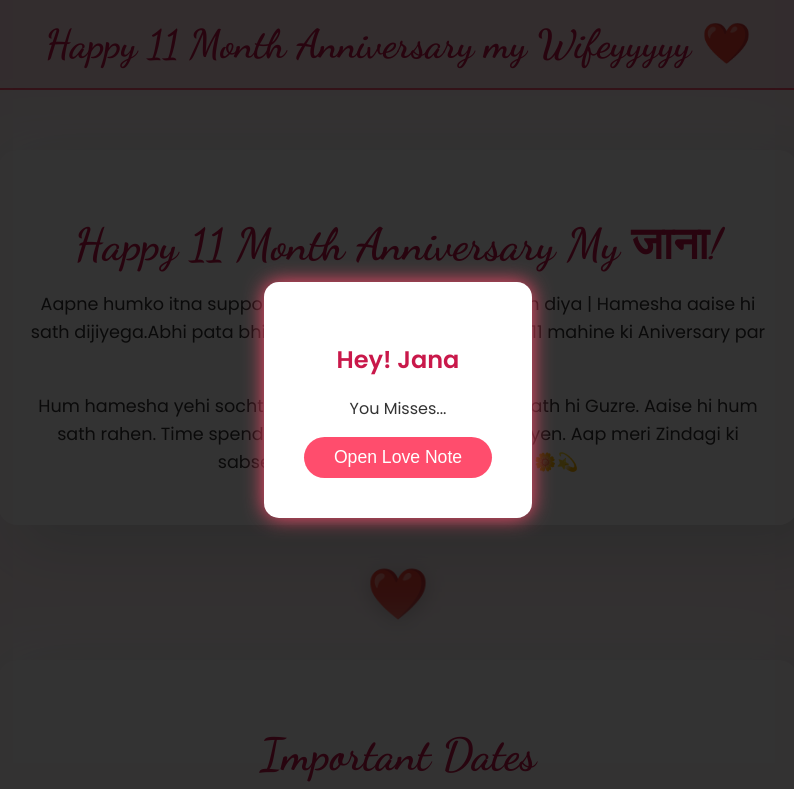
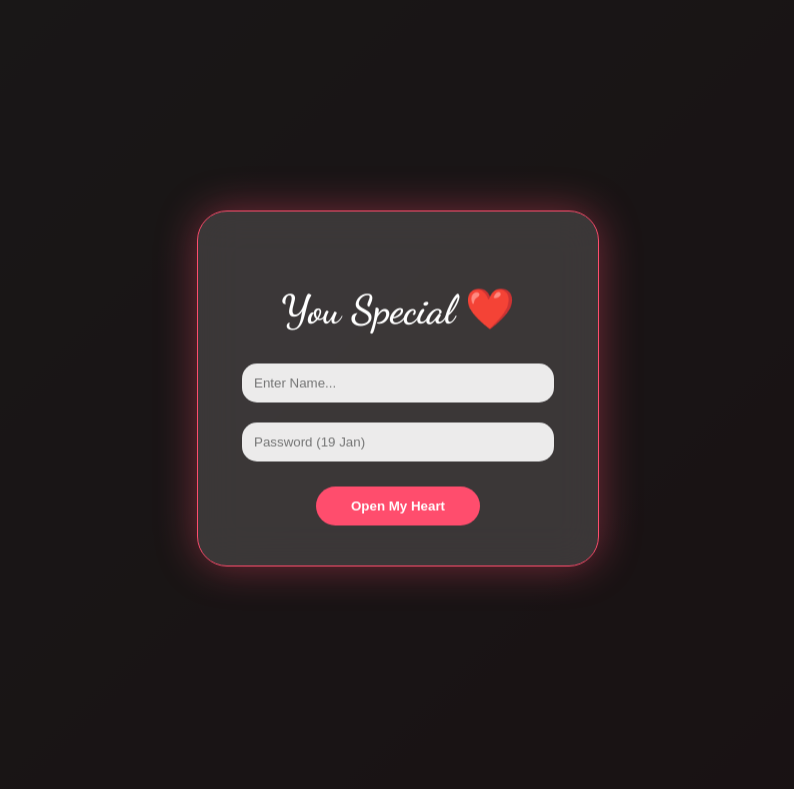
Before and after one commit to Munnu-gif/11-Month-special-, a plain HTML site: page index.html in a window 1280 px wide. Shown: the top 789 px of the page, without its empty margins (242-1036 px from the left). Drawn offline with nearby package versions, Linux system fonts and the light colour scheme.

Commit message:
Update index.html

```diff
--- a/index.html
+++ b/index.html
@@ -4,157 +4,137 @@
     <meta charset="UTF-8">
     <meta name="viewport" content="width=device-width, initial-scale=1.0">
     <title>Happy 11 Month Anniversary Bebe</title>
+    <link href="https://fonts.googleapis.com/css2?family=Dancing+Script:wght@700&family=Poppins:wght@300;400;600&display=swap" rel="stylesheet">
+
     <style>
-        @import url('https://fonts.googleapis.com/css2?family=Poppins:wght@300;400;600&family=Dancing+Script:wght@700&display=swap');
-
         :root {
             --primary-pink: #ff4d6d;
             --dark-pink: #c9184a;
-            --bg-color: #fff0f3;
+            --soft-pink: #ffb3c1;
+            --glass: rgba(255, 255, 255, 0.2);
         }
 
-        body {
-            margin: 0;
-            padding: 0;
+        body, html {
+            margin: 0; padding: 0;
             font-family: 'Poppins', sans-serif;
-            background-color: var(--bg-color);
+            background: #fff0f3;
             overflow-x: hidden;
-            color: #333;
+            scroll-behavior: smooth;
         }
 
         /* Sparkles & Hearts Background */
         #particles-js {
-            position: fixed;
-            width: 100%;
-            height: 100%;
-            z-index: -1;
+            position: fixed; width: 100%; height: 100%;
+            z-index: -1; top: 0; left: 0;
+            background: linear-gradient(135deg, #fff0f3 0%, #ffb3c1 100%);
         }
 
-        /* Top Header */
-        .top-header {
-            text-align: center;
-            padding: 20px;
-            background: rgba(255, 77, 109, 0.1);
-            font-family: 'Dancing Script', cursive;
-            font-size: 2.5rem;
-            color: var(--dark-pink);
-            border-bottom: 2px solid var(--primary-pink);
+        /* LOGIN POPUP (Babal Interface) */
+        #login-overlay {
+            position: fixed; top: 0; left: 0; width: 100%; height: 100%;
+            background: rgba(0,0,0,0.9);
+            display: flex; justify-content: center; align-items: center;
+            z-index: 9999;
         }
 
-        /* Hero Section */
-        .container {
-            max-width: 800px;
-            margin: 0 auto;
-            padding: 20px;
+        .login-box {
+            background: rgba(255, 255, 255, 0.15);
+            backdrop-filter: blur(20px);
+            padding: 40px; border-radius: 30px;
+            text-align: center; border: 1px solid var(--primary-pink);
+            box-shadow: 0 0 40px rgba(255, 77, 109, 0.4);
+            width: 320px;
+            transform: translateY(0);
+            animation: float 3s ease-in-out infinite;
         }
 
-        /* 3D Box Style */
+        .login-box h2 {
+            color: white; font-family: 'Dancing Script', cursive;
+            font-size: 2.5rem; margin-bottom: 20px;
+        }
+
+        .login-box input {
+            width: 90%; padding: 12px; margin: 10px 0;
+            border: none; border-radius: 15px;
+            background: rgba(255,255,255,0.9); outline: none;
+        }
+
+        .login-box button {
+            background: var(--primary-pink); color: white; border: none;
+            padding: 12px 35px; border-radius: 25px; cursor: pointer;
+            font-weight: bold; margin-top: 15px; transition: 0.3s;
+        }
+
+        /* MAIN CONTENT */
+        .main-content { display: none; }
+
+        .top-header {
+            text-align: center; padding: 30px;
+            background: rgba(255, 77, 109, 0.15);
+            backdrop-filter: blur(10px);
+            font-family: 'Dancing Script', cursive; font-size: 2.8rem;
+            color: var(--dark-pink); border-bottom: 2px solid var(--primary-pink);
+        }
+
+        .container { max-width: 700px; margin: auto; padding: 20px; }
+
+        /* 3D Glass Card Effect */
         .glass-card {
             background: rgba(255, 255, 255, 0.8);
-            backdrop-filter: blur(10px);
-            border-radius: 20px;
-            padding: 30px;
-            margin: 40px 0;
-            box-shadow: 20px 20px 60px #d9d9d9, -20px -20px 60px #ffffff;
-            transform-style: preserve-3d;
-            transition: transform 0.5s;
-            border: 1px solid rgba(255, 255, 255, 0.3);
+            backdrop-filter: blur(15px);
+            border-radius: 25px; padding: 30px;
+            margin: 50px 0; position: relative;
+            box-shadow: 20px 20px 60px rgba(0,0,0,0.05), -10px -10px 40px rgba(255,255,255,0.8);
+            transition: 0.5s; transform-style: preserve-3d;
+            border: 1px solid rgba(255,255,255,0.4);
         }
 
         .glass-card:hover {
-            transform: perspective(1000px) rotateX(5deg) rotateY(5deg);
+            transform: perspective(1000px) rotateX(5deg) rotateY(2deg);
         }
 
-        /* Popup Logic */
-        .overlay {
-            position: fixed;
-            top: 0; left: 0; width: 100%; height: 100%;
-            background: rgba(0,0,0,0.8);
-            display: flex;
-            justify-content: center;
-            align-items: center;
-            z-index: 1000;
-        }
-        .popup {
-            background: white;
-            padding: 40px;
-            border-radius: 15px;
-            text-align: center;
-            box-shadow: 0 0 20px var(--primary-pink);
-        }
-        .popup h2 { color: var(--dark-pink); }
-        .popup button {
-            background: var(--primary-pink);
-            color: white;
-            border: none;
-            padding: 10px 30px;
-            border-radius: 25px;
-            cursor: pointer;
-            font-size: 1.1rem;
+        .tilted { transform: perspective(1000px) rotateZ(-2deg); }
+
+        .section-title {
+            text-align: center; font-family: 'Dancing Script', cursive;
+            font-size: 2.5rem; color: var(--dark-pink); margin-bottom: 20px;
         }
 
-        /* Sections */
-        h2.section-title {
-            text-align: center;
-            font-family: 'Dancing Script', cursive;
-            font-size: 2.8rem;
-            color: var(--dark-pink);
-            margin-bottom: 10px;
+        /* Elements Styling */
+        .item {
+            background: white; padding: 15px; border-radius: 15px;
+            margin: 10px 0; border-left: 6px solid var(--primary-pink);
+            box-shadow: 5px 5px 15px rgba(0,0,0,0.02);
+            font-size: 1.1rem; display: flex; justify-content: space-between;
         }
 
-        .date-box, .fav-box {
-            display: flex;
-            flex-direction: column;
-            gap: 15px;
+        .heart-3d {
+            font-size: 60px; position: absolute; top: -45px; left: 42%;
+            filter: drop-shadow(0 10px 15px rgba(255, 77, 109, 0.3));
+            animation: float 3s ease-in-out infinite;
         }
 
-        .item {
-            background: white;
-            padding: 15px;
-            border-radius: 15px;
-            border-left: 5px solid var(--primary-pink);
-            box-shadow: 5px 5px 15px rgba(0,0,0,0.05);
-            font-size: 1.1rem;
-        }
-
-        .heart-icon {
-            font-size: 50px;
-            text-align: center;
-            display: block;
-            margin-bottom: -20px;
-            filter: drop-shadow(0 5px 10px rgba(0,0,0,0.2));
+        @keyframes float {
+            0%, 100% { transform: translateY(0); }
+            50% { transform: translateY(-15px); }
         }
 
         .shayari-box {
-            font-style: italic;
-            text-align: center;
-            font-size: 1.3rem;
-            line-height: 1.8;
-            color: #444;
+            text-align: center; font-style: italic; font-size: 1.3rem;
+            line-height: 1.8; color: #444; padding: 20px;
+            border: 2px dashed var(--primary-pink); border-radius: 20px;
         }
 
-        .wish-text {
-            line-height: 1.6;
-            font-size: 1.1rem;
-            text-align: center;
+        /* Babal Thank You UI Box */
+        .thank-you-box {
+            background: var(--dark-pink); color: white;
+            padding: 40px; border-radius: 30px; text-align: center;
+            margin-top: 60px; border: 5px solid var(--primary-pink);
+            box-shadow: 0 15px 40px rgba(201, 24, 74, 0.4);
         }
 
-        footer {
-            text-align: center;
-            padding: 50px;
-            background: var(--dark-pink);
-            color: white;
-            border-radius: 50px 50px 0 0;
-            margin-top: 50px;
-        }
-
-        /* Floating Animation */
-        @keyframes float {
-            0% { transform: translateY(0px); }
-            50% { transform: translateY(-10px); }
-            100% { transform: translateY(0px); }
-        }
-        .floating { animation: float 3s ease-in-out infinite; }
+        .thank-you-box h2 { font-family: 'Dancing Script', cursive; font-size: 3.5rem; margin: 0; }
+        .thank-you-box p { font-size: 1.2rem; margin-top: 10px; opacity: 0.9; }
 
     </style>
 </head>
@@ -162,90 +142,98 @@
 
 <div id="particles-js"></div>
 
-<div class="overlay" id="overlay">
-    <div class="popup">
-        <h2>Hey! Jana </h2>
-        <p>You Misses...</p>
-        <button onclick="closePopup()">Open Love Note</button>
+<div id="login-overlay">
+    <div class="login-box">
+        <h2>You Special ❤️</h2>
+        <input type="text" id="userName" placeholder="Enter Name...">
+        <input type="password" id="userPass" placeholder="Password (19 Jan)">
+        <button onclick="checkLogin()">Open My Heart</button>
+        <p id="error" style="color:#ffb3c1; font-size: 12px; display:none; margin-top:10px;">Oops! Wrong Password Bebe.</p>
     </div>
 </div>
 
+<div class="main-content" id="mainContent">
     <div class="top-header">Happy 11 Month Anniversary my Wifeyyyyy ❤️</div>
 
     <div class="container">
 
         <div class="glass-card">
             <h2 class="section-title">Happy 11 Month Anniversary My जाना!</h2>
-        <div class="wish-text">
-            <p>Aapne humko itna support kiya, Mera hamesha itna sath diya | Hamesha aaise hi sath dijiyega.Abhi pata bhi nhi chala aur humne itni jaldi 11 mahine ki Aniversary par agaye hainnn  ❤️</p>
-            <p>Hum hamesha yehi sochte Hain ki mera har pal aapke sath  hi Guzre. Aaise hi hum sath rahen. Time spend karen Aur Life ko special banayen. Aap meri Zindagi ki sabse eham insan hain meri Hayati 🌼💫</p>
+            <div style="text-align: center; line-height: 1.8; font-size: 1.1rem;">
+                <p>Aapne humko itna support kiya, mera hamesha itna sath diya... Hamesha aise hi sath dijiyega. ❤️</p>
+                <p>Abhi pata bhi nahi chala aur hum itni jaldi <b>11 mahine</b> ki Anniversary par aa gaye hain! Hum hamesha yehi sochte hain ki mera har pal aapke sath hi guzre. Aise hi hum sath rahein, time spend karein aur life ko special banayein. Aap meri zindagi ki sabse eham insan hain, meri Hayati 🌼💫</p>
             </div>
         </div>
 
-    <span class="heart-icon floating">❤️</span>
         <div class="glass-card">
+            <span class="heart-3d">📅</span>
             <h2 class="section-title">Important Dates</h2>
-        <div class="date-box">
-            <div class="item">📅 19 January 2025</div>
-            <div class="item">💌 27 September 2024</div>
-            <div class="item">🎀 28 September 2009</div>
+            <div class="item"><span>Anniversary</span> <b>19 January 2025</b></div>
+            <div class="item"><span>Our Special Day</span> <b>27 September 2024</b></div>
+            <div class="item"><span>The Beginning</span> <b>28 September 2009</b></div>
+        </div>
+
+        <div class="glass-card tilted">
+            <span class="heart-3d">💖</span>
+            <h2 class="section-title">Your Favorite Things</h2>
+            <div class="item"><span>Color:</span> <b>Black 🖤</b></div>
+            <div class="item"><span>Drink:</span> <b>Almond Drink 🥤</b></div>
+            <div class="item"><span>Place:</span> <b>Hubby's Heart 🏠</b></div>
+            <div class="item"><span>Time:</span> <b>Time with Hubby ⏳</b></div>
+            <div class="item"><span>Person:</span> <b>Sir Jii ❤️</b></div>
+            <div class="item"><span>Food:</span> <b>Momos 🥟</b></div>
+            <div class="item"><span>Song:</span> <b>Mere Humsafar, Ek Tarfa 🎧</b></div>
+        </div>
+
+        <div class="glass-card">
+            <h2 class="section-title">Specially For You</h2>
+            <div class="shayari-box">
+                Aapki loving care aur respect ne mujhe pura badal diya,<br>
+                Aap hi meri real strength ho, mera sabse bada sahara...<br><br>
+                Suunne mein toh yeh sirf 11 mahine hain jaana,<br>
+                Magar aapne mujhe har lamha jina sikhaya!<br>
+                <br>
+                <small style="color: var(--primary-pink); font-weight: bold;">— Your Loving Hubby</small>
             </div>
         </div>
 
-    <span class="heart-icon floating">💖</span>
-    <div class="glass-card" style="transform: rotate(-2deg);">
-        <h2 class="section-title">Your Favorite Things</h2>
-        <div class="fav-box">
-            <div class="item">🖤 <b>Favorite Color:</b> Black</div>
-            <div class="item">🥤 <b>Favorite Drink:</b> Almond Drink </div>
-            <div class="item">🏠 <b>Favorite Place:</b> Hubby's Heart</div>
-            <div class="item">⏳ <b>Favorite Time:</b> Time with Hubby</div>
-            <div class="item">👤 <b>Favorite Person:</b> Sir Jii ❤️</div>
-            <div class="item">🥟 <b>Favorite Food:</b> Momos</div>
-            <div class="item">🎧 <b>Favourite song:</b>Mere Humsafar, Ek Tarfa</div>
+        <div class="thank-you-box">
+            <h2>Thank You! ❤️</h2>
+            <p>Thanks for your love, your care, and for being so supportive.</p>
+            <div style="font-size: 1.1rem; font-style: italic; margin-top: 15px;">
+                "Keep Supporting, Keep Loving & Keep Smiling"
             </div>
-        <span class="heart-icon" style="margin-top: 20px;">💘</span>
+            <div style="font-size: 2.5rem; margin-top: 20px; font-weight: bold;">U & Me Forever</div>
         </div>
 
-    <div class="glass-card">
-        <h2 class="section-title">सिर्फ तुम्हारे लिए</h2>
-        <div class="shayari-box">
-            वो पूछते हैं हमसे कि क्या हुआ है तुम्हें,<br>
-            अब कैसे बताएं उन्हें कि उनसे ही मोहब्बत हुई है!<br><br>
-            Aap मेरी वो हिम्मत हो जिसे मैं कभी खोना नहीं चाहता,<br>
-            Aap मेरा वो सुकून हो जो मुझे दुनिया में कहीं नहीं मिलता।
     </div>
 </div>
 
-</div>
-
-<footer>
-    <div class="glass-card" style="background: rgba(255,255,255,0.2); color: white; border: none;">
-        <h2>Thank You For Everything! ❤️</h2>
-        <p>Thanks for your love, your care, and for being YOU. Keep supporting, keep loving!</p>
-        <p style="font-size: 2rem;">U & Me Forever</p>
-    </div>
-</footer>
-
 <script src="https://cdn.jsdelivr.net/particles.js/2.0.0/particles.min.js"></script>
 <script>
-    function closePopup() {
-        document.getElementById('overlay').style.display = 'none';
-        window.scrollTo({ top: 0, behavior: 'smooth' });
+    function checkLogin() {
+        const pass = document.getElementById('userPass').value;
+        if(pass === "19 Jan" || pass === "19 jan") {
+            document.getElementById('login-overlay').style.display = 'none';
+            document.getElementById('mainContent').style.display = 'block';
+            startSparkles();
+        } else {
+            document.getElementById('error').style.display = 'block';
+        }
     }
 
-    /* Sparkles Effect */
+    function startSparkles() {
         particlesJS("particles-js", {
             "particles": {
-            "number": { "value": 80, "density": { "enable": true, "value_area": 800 } },
+                "number": { "value": 120, "density": { "enable": true, "value_area": 800 } },
                 "color": { "value": "#ff4d6d" },
                 "shape": { "type": "heart" },
-            "opacity": { "value": 0.5 },
-            "size": { "value": 5, "random": true },
-            "line_linked": { "enable": false },
-            "move": { "enable": true, "speed": 2, "direction": "top" }
+                "opacity": { "value": 0.6 },
+                "size": { "value": 4, "random": true },
+                "move": { "enable": true, "speed": 3, "direction": "top" }
             }
         });
+    }
 </script>
 
 </body>
```
Lines whose indentation alone changed are shown as unchanged.
